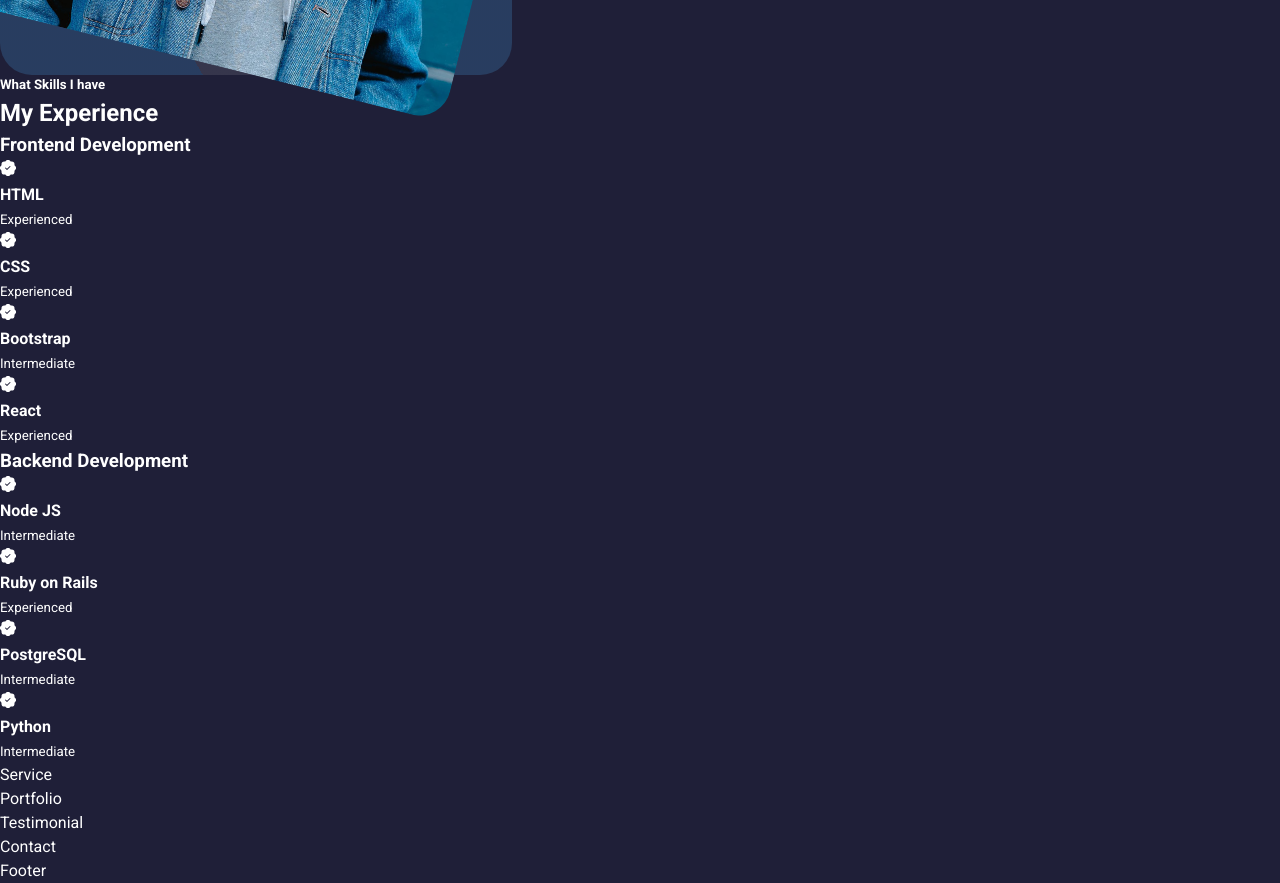
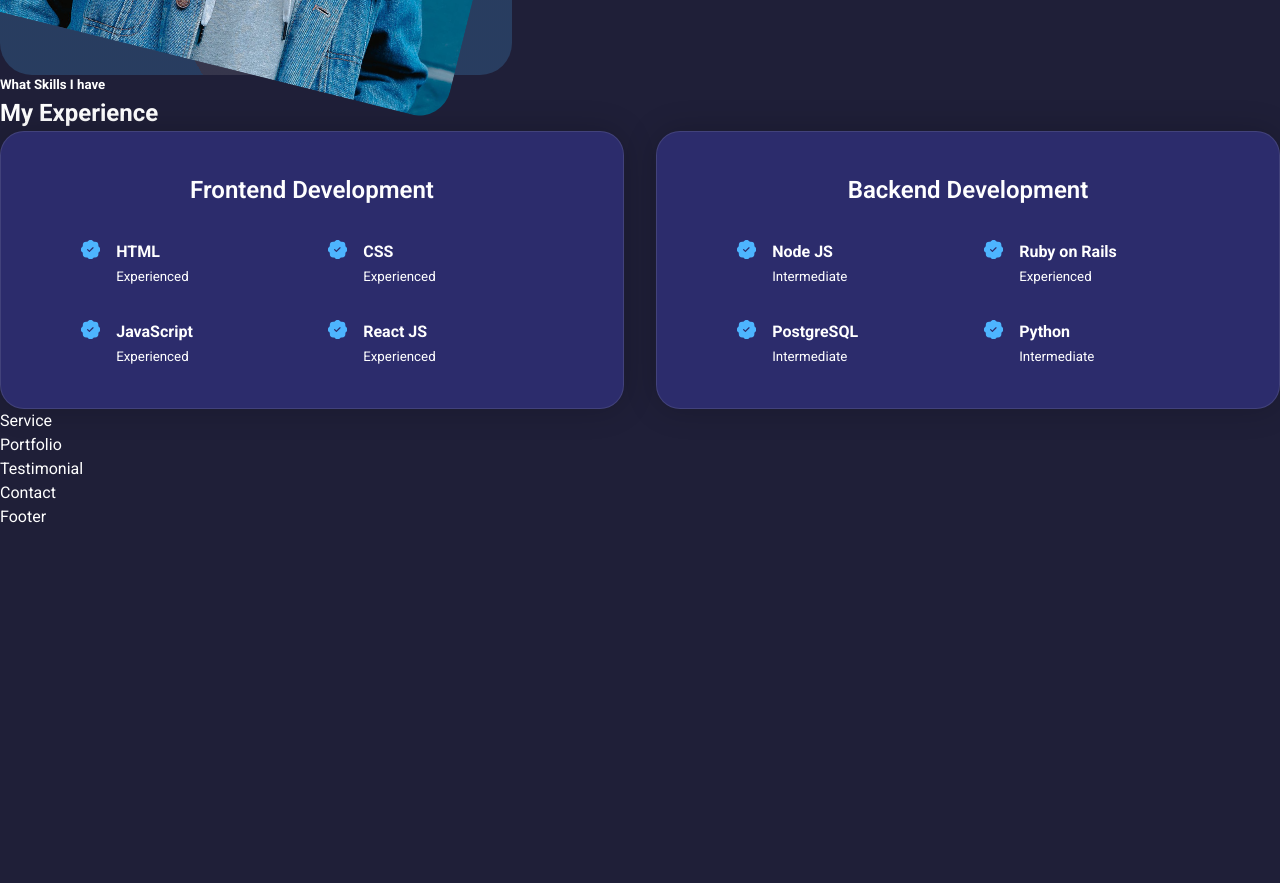
Before and after one commit to robinbenitezmora/Portfolio-Full-Stack-Robin, a React (Create React App) app: page / in a window 1280 px wide. Shown: the part 1300-2183 px from the top of the page. After the commit the page ends 1829 px from the top, so only its background shows below. Built offline with nearby package versions, Linux system fonts and the light colour scheme.

Commit message:
Add style to 'experience' component

```diff
--- a/src/components/experience/Experience.jsx
+++ b/src/components/experience/Experience.jsx
@@ -12,24 +12,32 @@ const Experience = () => {
           <h3>Frontend Development</h3>
           <div className='experience__content'>
             <article className='experience__details'>
-              <BsPatchCheckFill />
+              <BsPatchCheckFill className='experience__details-icon' />
+              <div>
                 <h4>HTML</h4>
                 <small className='text-light'>Experienced</small>
+              </div>
             </article>
             <article className='experience__details'>
-              <BsPatchCheckFill />
+              <BsPatchCheckFill className='experience__details-icon' />
+              <div>
                 <h4>CSS</h4>
                 <small className='text-light'>Experienced</small>
+              </div>
             </article>
             <article className='experience__details'>
-              <BsPatchCheckFill />
-              <h4>Bootstrap</h4>
-              <small className='text-light'>Intermediate</small>
+              <BsPatchCheckFill className='experience__details-icon' />
+              <div>
+                <h4>JavaScript</h4>
+                <small className='text-light'>Experienced</small>
+              </div>
             </article>
             <article className='experience__details'>
-              <BsPatchCheckFill />
-              <h4>React</h4>
+              <BsPatchCheckFill className='experience__details-icon' />
+              <div>
+                <h4>React JS</h4>
                 <small className='text-light'>Experienced</small>
+              </div>
             </article>
           </div>
         </div>
@@ -37,24 +45,32 @@ const Experience = () => {
           <h3>Backend Development</h3>
           <div className='experience__content'>
             <article className='experience__details'>
-              <BsPatchCheckFill />
+              <BsPatchCheckFill className='experience__details-icon' />
+              <div>
                 <h4>Node JS</h4>
                 <small className='text-light'>Intermediate</small>
+              </div>
             </article>
             <article className='experience__details'>
-              <BsPatchCheckFill />
+              <BsPatchCheckFill className='experience__details-icon' />
+              <div>
                 <h4>Ruby on Rails</h4>
                 <small className='text-light'>Experienced</small>
+              </div>
             </article>
             <article className='experience__details'>
-              <BsPatchCheckFill />
+              <BsPatchCheckFill className='experience__details-icon' />
+              <div>
                 <h4>PostgreSQL</h4>
                 <small className='text-light'>Intermediate</small>
+              </div>
             </article>
             <article className='experience__details'>
-              <BsPatchCheckFill />
+              <BsPatchCheckFill className='experience__details-icon' />
+              <div>
                 <h4>Python</h4>
                 <small className='text-light'>Intermediate</small>
+              </div>
             </article>
           </div>
         </div>
--- a/src/components/experience/experience.css
+++ b/src/components/experience/experience.css
@@ -0,0 +1,58 @@
+.experience__container {
+  display: grid;
+  grid-template-columns: repeat(2, 1fr);
+  gap: 2rem;
+}
+
+.experience__container > div {
+  background: var(--color-bg-variant);
+  padding: 2.5rem 5rem;
+  border-radius: 1.5rem;
+  box-shadow: 0 0 2rem rgba(0, 0, 0, 0.2);
+  border: 1px solid var(--color-light-variant);
+}
+
+.experience__container > div h3 {
+  font-size: 1.5rem;
+  font-weight: 600;
+  text-align: center;
+  margin-bottom: 2rem;
+}
+
+.experience__container > div:hover {
+  background: var(--color-bg);
+  border-color: var(--color-primary);
+  cursor: pointer;
+}
+
+.experience__content {
+  display: grid;
+  grid-template-columns: repeat(2, 1fr);
+  gap: 2rem;
+}
+
+.experience__details {
+  display: flex;
+  gap: 1rem;
+}
+
+.experience__details-icon {
+  font-size: 1.2rem;
+  color: var(--color-primary);
+}
+
+@media screen and (max-width: 1024px) {
+  .experience__container {
+    grid-template-columns: 1fr;
+  }
+
+  .experience__container > div {
+    width: 75%;
+    padding: 2.5rem 3rem;
+    margin: 0 auto;
+  }
+
+  .experience__content {
+    padding: 1.5rem;
+  }
+}
```
Lines whose indentation alone changed are shown as unchanged.
